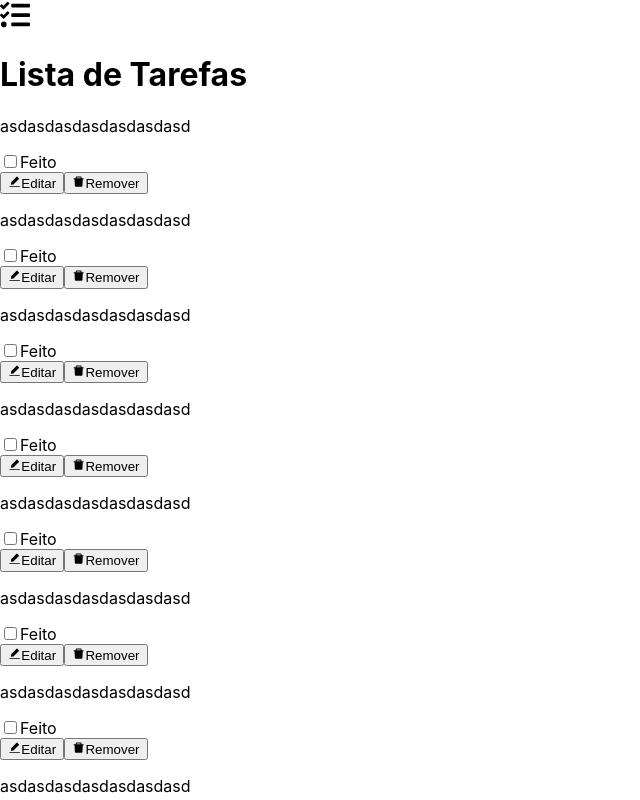
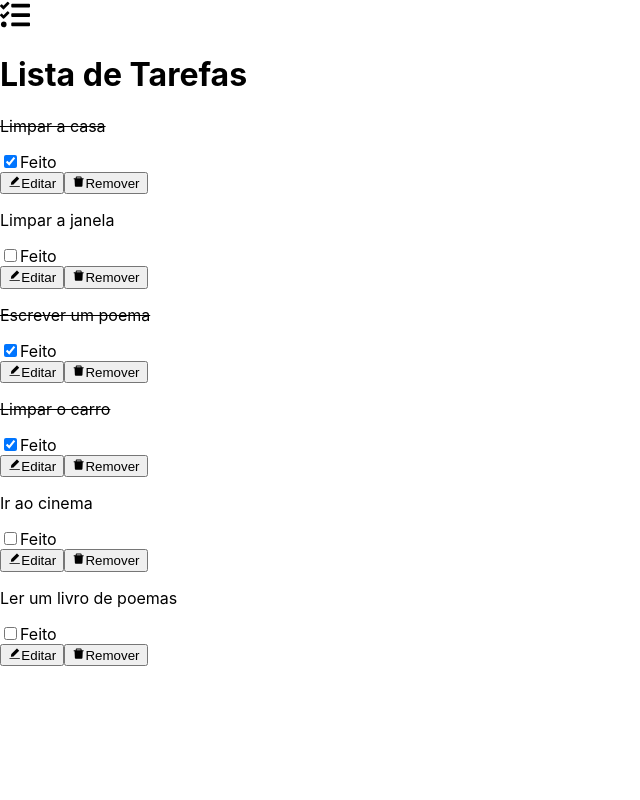
Before and after one commit to otaviohenrique1/lista_tarefas_next, a Next.js app: page /Homepage in a window 1280 px wide. Shown: the top 800 px of the page, without its empty margins (0-640 px from the left). Built offline with nearby package versions, Linux system fonts and the light colour scheme.

Commit message:
Commit 2

```diff
--- a/pages/Homepage.tsx
+++ b/pages/Homepage.tsx
@@ -1,12 +1,20 @@
-import React from 'react'
+import React, { useEffect, useState } from 'react'
 import { Button, ButtonGroup, Col, Container, Form, ListGroup, ListGroupItem, Row } from 'react-bootstrap';
 import { FaTasks } from "react-icons/fa";
 import { AiFillDelete, AiFillEdit } from "react-icons/ai";
 import { GrAddCircle } from "react-icons/gr";
+import styled from 'styled-components';
+
+type TarefaTypes = {
+  tarefa: string;
+  feito: boolean;
+}
 
 export default function Homepage() {
+  const [data, setData] = useState<ListaItemProps[]>([]);
+
   return (
-    <Container className="pt-5 pb-5">
+    <Container className="pt-5 pb-5" fluid>
       <Row>
         <Col sm={12} className="mb-5 d-flex flex-row align-items-center justify-content-center">
           <FaTasks size={30} />
@@ -17,8 +25,12 @@ export default function Homepage() {
         </Col>
         <Col sm={12}>
           <ListGroup>
-            {[1,2,3,4,5,6,7,8,9,10,11,12].map((item, index) => (
-                <ListaItem key={index} />
+            {listaTarefas.map((item, index) => (
+                <ListaItem
+                  key={index}
+                  tarefa={item.tarefa}
+                  feito={item.feito}
+                />
               ))}
           </ListGroup>
         </Col>
@@ -27,16 +39,21 @@ export default function Homepage() {
   )
 }
 
-interface ListaItemProps {
-  //
-}
+type ListaItemProps = TarefaTypes;
 
 function ListaItem(props: ListaItemProps) {
+  const [foiFeito, setFoiFeito] = useState<boolean>(false);
+
+  useEffect(() => {
+    setFoiFeito(props.feito)
+  }, [props.feito]);
+
+
   return (
     <ListGroupItem>
       <Row>
         <Col sm={12} className="border-bottom mb-2">
-          <p>asdasdasdasdasdasdasd</p>
+          <Paragrafo feito={props.feito}>{props.tarefa}</Paragrafo>
         </Col>
         <Col sm={12} className="d-flex align-items-center flex-row justify-content-end">
           <div className="rounded border py-1 px-2">
@@ -44,6 +61,8 @@ function ListaItem(props: ListaItemProps) {
               type="checkbox"
               id="feito"
               label="Feito"
+              checked={foiFeito}
+              onClick={() => setFoiFeito (!foiFeito)}
             />
           </div>
           <Button
@@ -65,3 +84,38 @@ function ListaItem(props: ListaItemProps) {
     </ListGroupItem>
   );
 }
+
+type ParagrafoStyledProps = {
+  feito: boolean;
+}
+
+const Paragrafo = styled.p<ParagrafoStyledProps>`
+  text-decoration: ${(props) => (props.feito) ? "line-through" : "none" };
+`;
+
+const listaTarefas = [
+  {
+    tarefa: "Limpar a casa",
+    feito: true,
+  },
+  {
+    tarefa: "Limpar a janela",
+    feito: false,
+  },
+  {
+    tarefa: "Escrever um poema",
+    feito: true,
+  },
+  {
+    tarefa: "Limpar o carro",
+    feito: true,
+  },
+  {
+    tarefa: "Ir ao cinema",
+    feito: false,
+  },
+  {
+    tarefa: "Ler um livro de poemas",
+    feito: false,
+  },
+];
```
